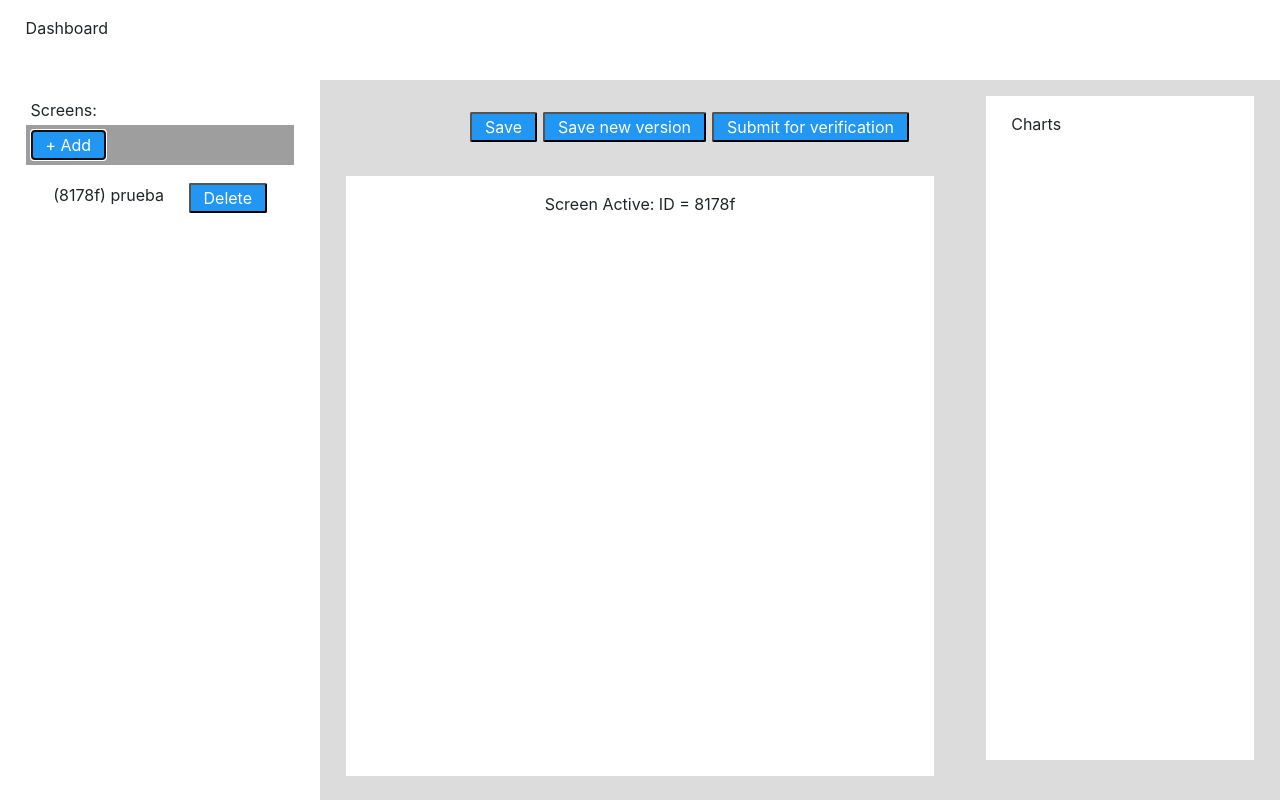
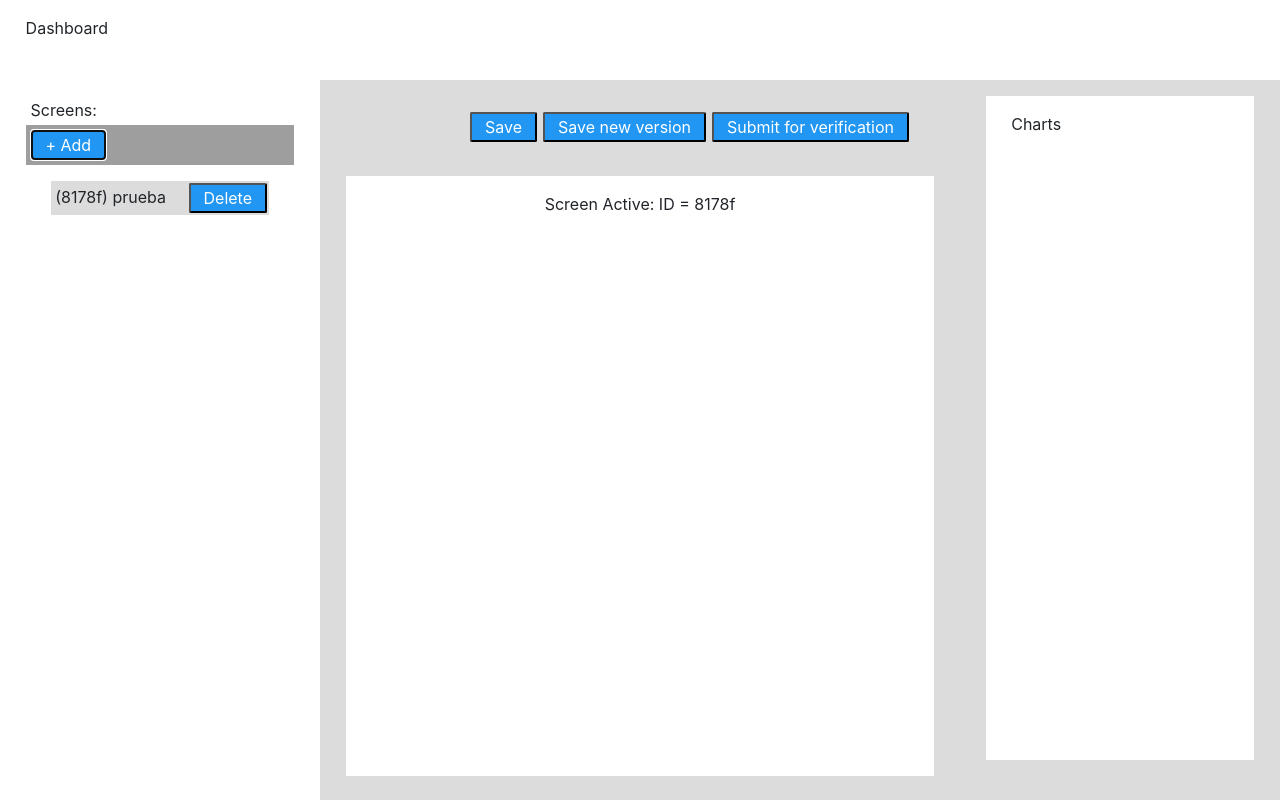
Before and after one commit to npgr/widgets, a React app: page / in a window 1280 px wide. Both pictures are taken after a click on the button "+ Add". Built offline with nearby package versions, Linux system fonts and the light colour scheme.

Commit message:
Select screen action

```diff
--- a/src/js/components/LeftBar/LeftBar.js
+++ b/src/js/components/LeftBar/LeftBar.js
@@ -4,9 +4,10 @@ import { Block, Button } from '../StyledComponents'
 
 export default () => {
   const {
-    screen: { screens },
+    screen: { activeId, screens },
     addScreen,
-    removeScreen
+    removeScreen,
+    selectScreen
   } = useContext(WidgetsContext)
 
   return (
@@ -16,10 +17,23 @@ export default () => {
         <Button onClick={() => addScreen('prueba')}>+ Add</Button>
       </Block>
       <Block mtop='5vh'>
-        {screens.map(({ id, name }, i) => (
-          // eslint-disable-next-line react/no-array-index-key
-          <Block key={`${name}_${i}`} flex spaceBetween padding='2px'>
-            <Block flex padding='0'>{`(${id}) ${name}`}</Block>
+        {screens.map(({ id, name }) => (
+          <Block
+            key={id}
+            flex
+            spaceBetween
+            padding='2px'
+            selected={id === activeId}
+          >
+            <Block
+              key={id}
+              flex
+              spaceBetween
+              padding='2px'
+              onClick={() => selectScreen(id)}
+            >
+              {`(${id}) ${name}`}
+            </Block>
             <Button onClick={() => removeScreen(id)}>Delete</Button>
           </Block>
         ))}
--- a/src/js/components/StyledComponents/Block.js
+++ b/src/js/components/StyledComponents/Block.js
@@ -12,6 +12,7 @@ const Block = styled.div`
     ${({ spaceBetween }) => spaceBetween && 'justify-content: space-between;'}
     ${({ width }) => width && `width: ${width};`}
     padding: ${({ padding }) => padding || '2vh 2vw'};
+    ${({ selected }) => selected && 'background-color: gainsboro'}
 `
 
 Block.propTypes = {
@@ -24,7 +25,8 @@ Block.propTypes = {
   pright: PropTypes.string,
   ptop: PropTypes.string,
   spaceBetween: PropTypes.bool,
-  width: PropTypes.string
+  width: PropTypes.string,
+  selected: PropTypes.bool
 }
 
 export default Block
--- a/src/js/context/GlobalState.js
+++ b/src/js/context/GlobalState.js
@@ -1,7 +1,12 @@
 import React, { useReducer } from 'react'
 import PropTypes from 'prop-types'
 import WidgetsContext from './WidgetsContext'
-import { screenReducer, ADD_SCREEN, REMOVE_SCREEN } from './reducers'
+import {
+  screenReducer,
+  ADD_SCREEN,
+  REMOVE_SCREEN,
+  SELECT_SCREEN
+} from './reducers'
 
 const GlobalState = ({ children }) => {
   const [screenState, dispatch] = useReducer(screenReducer, {
@@ -21,17 +26,26 @@ const GlobalState = ({ children }) => {
       payload: { id }
     })
 
-  const value = {
+  const selectScreen = id =>
+    dispatch({
+      type: SELECT_SCREEN,
+      payload: { id }
+    })
+
+  const context = {
     screen: screenState,
     addScreen,
-    removeScreen
+    removeScreen,
+    selectScreen
   }
 
   // eslint-disable-next-line no-console
   console.log('state: ', screenState)
 
   return (
-    <WidgetsContext.Provider value={value}>{children}</WidgetsContext.Provider>
+    <WidgetsContext.Provider value={context}>
+      {children}
+    </WidgetsContext.Provider>
   )
 }
 
--- a/src/js/context/reducers.js
+++ b/src/js/context/reducers.js
@@ -2,6 +2,7 @@ import uuid from 'uuid/v4'
 
 export const ADD_SCREEN = 'ADD_SCREEN'
 export const REMOVE_SCREEN = 'REMOVE_SCREEN'
+export const SELECT_SCREEN = 'SELECT_SCREEN'
 
 const defaultState = {
   activeId: 0,
@@ -42,6 +43,11 @@ export const screenReducer = (state = defaultState, action) => {
         screens: newScreens
       }
     }
+    case SELECT_SCREEN:
+      return {
+        ...state,
+        activeId: payload.id
+      }
     default:
       return state
   }
```
